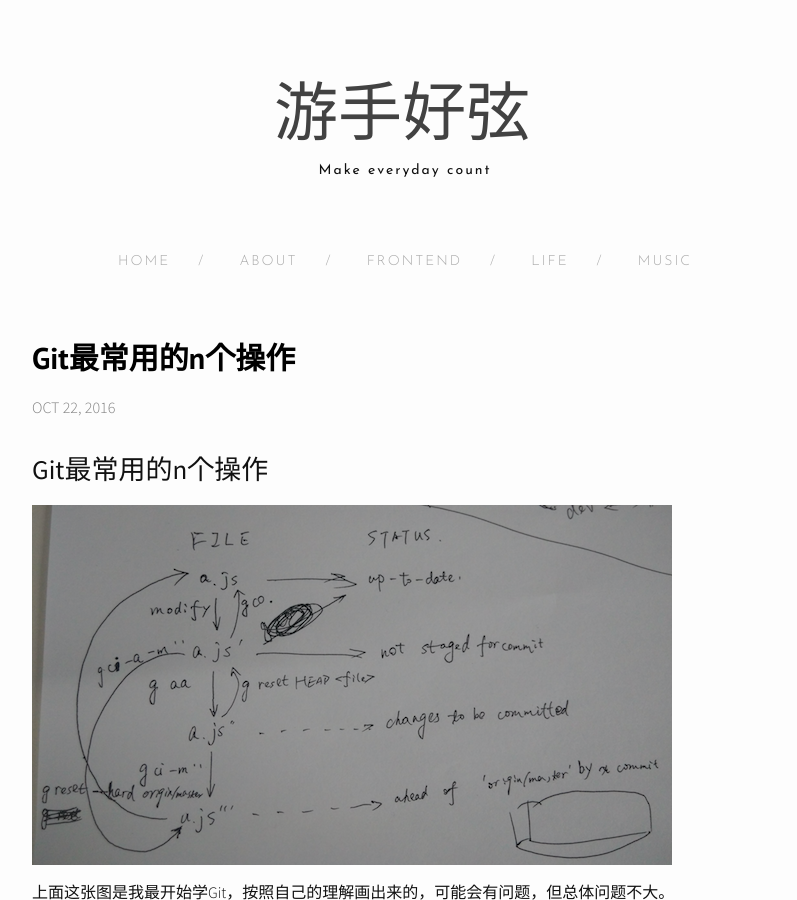
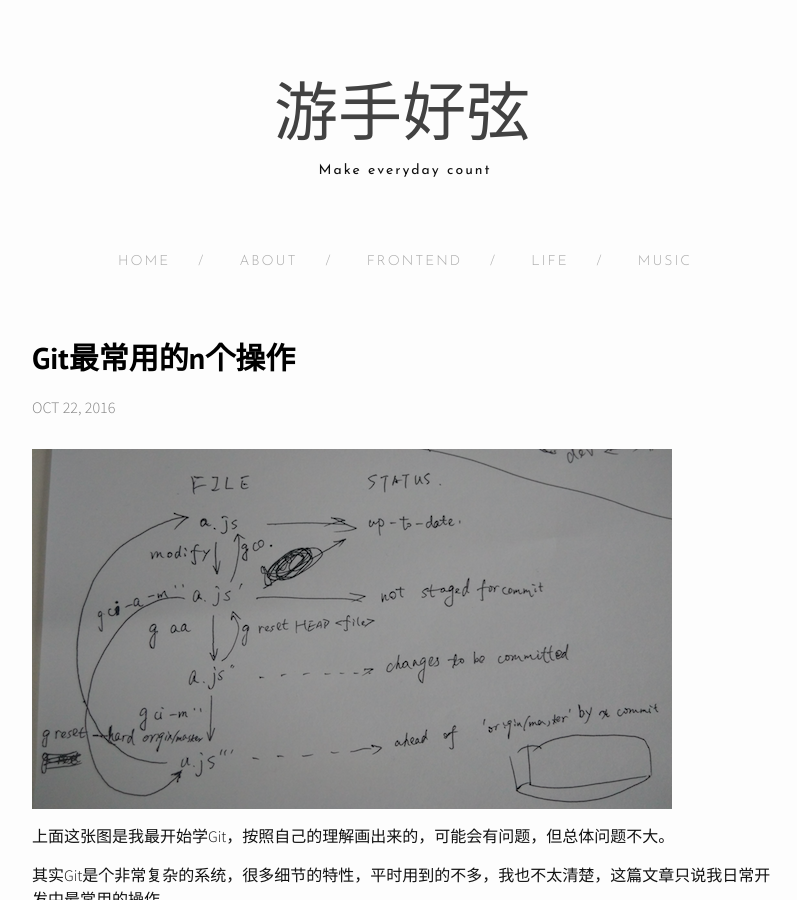
Before and after one commit to rodickmini/rodickmini.github.io, a Jekyll site: the page built from _posts/2016-10-22-git-n-operations.markdown, in a window 1280 px wide and 900 px high. Shown: the whole window, without its empty margins (238-1035 px from the left). Built offline with Jekyll 4.4.1, drawn with Linux system fonts in a browser that asks for light colours; nearby versions of some CDN libraries.

Commit message:
upd git n operations

```diff
--- a/_posts/2016-10-22-git-n-operations.markdown
+++ b/_posts/2016-10-22-git-n-operations.markdown
@@ -4,8 +4,6 @@
 categories: frontend
 tag: 工程
 ---
-
-# Git最常用的n个操作
 ![git_draft](http://blog.rodickcai.com/assets/images/posts/git/git_draft.png)
 
 上面这张图是我最开始学Git，按照自己的理解画出来的，可能会有问题，但总体问题不大。
```
